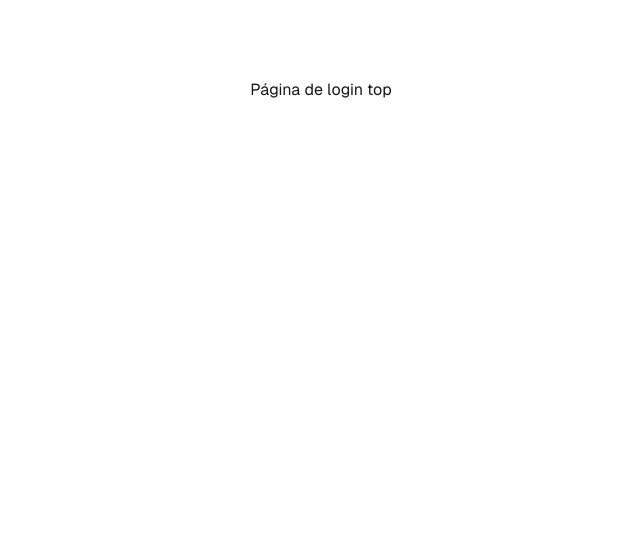
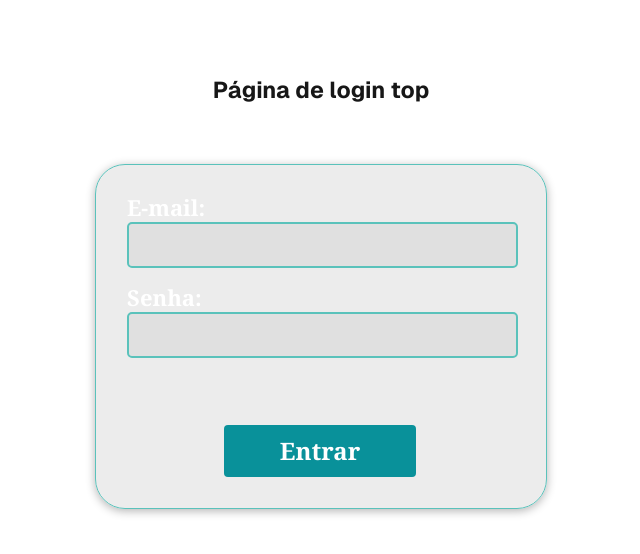
Before and after one commit to FSW-FPB/prontuarioeletronico-front, a Next.js app: page / in a window 1280 px wide. Shown: the top 554 px of the page, without its empty margins (319-959 px from the left). Built offline with nearby package versions, Linux system fonts and the light colour scheme.

Commit message:
alguns testes
fiz algumas alterações

```diff
--- a/app/components/login/page.tsx
+++ b/app/components/login/page.tsx
@@ -18,10 +18,9 @@ const LoginPage = () => {
 
     return (
         <div className={styles.container}>
-            <h1>Login</h1>
             <form onSubmit={handleLogin} className={styles.form}>
                 <div className={styles.inputGroup}>
-                    <label htmlFor="username">Usuário:</label>
+                    <label htmlFor="username">E-mail:</label>
                     <input
                         type="text"
                         id="username"
@@ -30,8 +29,8 @@ const LoginPage = () => {
                         className={styles.input}
                     />
                 </div>
-                <div className={styles.inputGroup}>
-                    <label htmlFor="password">Senha:</label>
+                <div className={styles.inputGroup2}>
+                    <label htmlFor="password">Senha: </label>
                     <input
                         type="password"
                         id="password"
@@ -41,7 +40,6 @@ const LoginPage = () => {
                     />
                 </div>
                 <button type="submit" className={styles.button}>Entrar</button>
-                <button type="button" onClick={() => router.push('/login/signup')} className={styles.button}>Cadastrar</button>
             </form>
         </div>
     );
--- a/app/components/login/styles.module.css
+++ b/app/components/login/styles.module.css
@@ -1,43 +1,85 @@
+
 .container {
     display: flex;
     flex-direction: column;
     align-items: center;
-    justify-content: center;
     height: 100vh;
-    background-color: #b9b4b4;
+    width: 100%;
+}
+
+.form {
+    display: flex;
+    flex-direction: column;
+    width: 452px;
+    height: 345px;
+    border: 1px solid rgba(90, 194, 187, 1);
+    background-color: rgba(217, 217, 217, 0.5);
+    border-radius: 30px; /* Bordas arredondadas */
+    padding: 1rem;
+    box-shadow: 0 2px 10px rgba(0, 0, 0, 0.3); /* Sombra suave */
+
 }
 
 
 
-.form {
+.inputGroup {
     display: flex;
     flex-direction: column;
-    width: 300px;
-    border: 2px solid #0070f3;
-    border-radius: 8px; /* Bordas arredondadas */
-    padding: 1rem;
-    box-shadow: 0 2px 10px rgba(0, 0, 0, 0.1); /* Sombra suave */
+    align-items: left;
+    width: 391px;
+    height: 52px;
+    color: rgb(255, 255, 255, 1);
+    padding-top: 12px;
+    padding-left: 15px;
+    font-family: Georgia, 'Times New Roman', Times, serif;
+    font-size: 22px;
+    line-height: 28.75px;
+
 }
 
-.inputGroup {
-    margin-bottom: 15px;
+.inputGroup2 {
+    display: flex;
+    flex-direction: column;
+    align-items: left;
+    width: 391px;
+    height: 52px;
+    color: rgb(255, 255, 255, 1);
+    padding-top: 50px;
+    padding-left: 15px;
+    font-family: Georgia, 'Times New Roman', Times, serif;
+    font-size: 22px;
+    line-height: 28.75px;
+
 }
 
+
 .input {
+    display: flex;
     padding: 10px;
     font-size: 16px;
-    width: 100%;
-    border-radius: 4px;
-    border: 1px solid #ccc;
+    width: 391px;
+    height: 52px;
+    border-radius: 5px;
+
+    background-color: rgba(217, 217, 217, 0.6);
+    border: 2px solid rgba(90, 194, 187, 1);
 }
 
 .button {
+    align-items: center;
+    justify-content: center;
     padding: 10px;
+    width: 192px;
+    height: 52px;
     font-size: 16px;
-    background-color: #0070f3;
+    background-color: rgba(9, 145, 154, 1);
     color: #fff;
     border: none;
     border-radius: 4px;
     cursor: pointer;
-    margin-top: 10px;
+    margin-top: 140px;
+    margin-left: 112px;
+    font-size: 24px;
+    font-weight: 700;
+    font-family: Georgia, 'Times New Roman', Times, serif;
 }
--- a/app/globals.css
+++ b/app/globals.css
@@ -1,6 +1,7 @@
 @tailwind base;
 @tailwind components;
 @tailwind utilities;
+
 
 :root {
   --background: #ffffff;
@@ -17,7 +18,12 @@
 body {
   color: var(--foreground);
   background: var(--background);
-  font-family: Arial, Helvetica, sans-serif;
+  font-family: 'Geologica';
+  font-size: 23px;
+  font-weight: 700;
+  line-height: 28.75px;
+  text-align: left;
+
 }
 
 @layer utilities {
--- a/app/page.tsx
+++ b/app/page.tsx
@@ -1,9 +1,11 @@
 import Image from "next/image";
+import LoginPage from "./components/login/page";
 
 export default function Home() {
   return (
     <div className="grid grid-rows-[20px_1fr_20px] items-center justify-items-center min-h-screen p-8 pb-20 gap-16 sm:p-20 font-[family-name:var(--font-geist-sans)]">
       <h1>Página de login top</h1>
+      <LoginPage/>
     </div>
   );
 }
```
Also changed, not shown: app/public/images/fundo-imagem.png (added).
